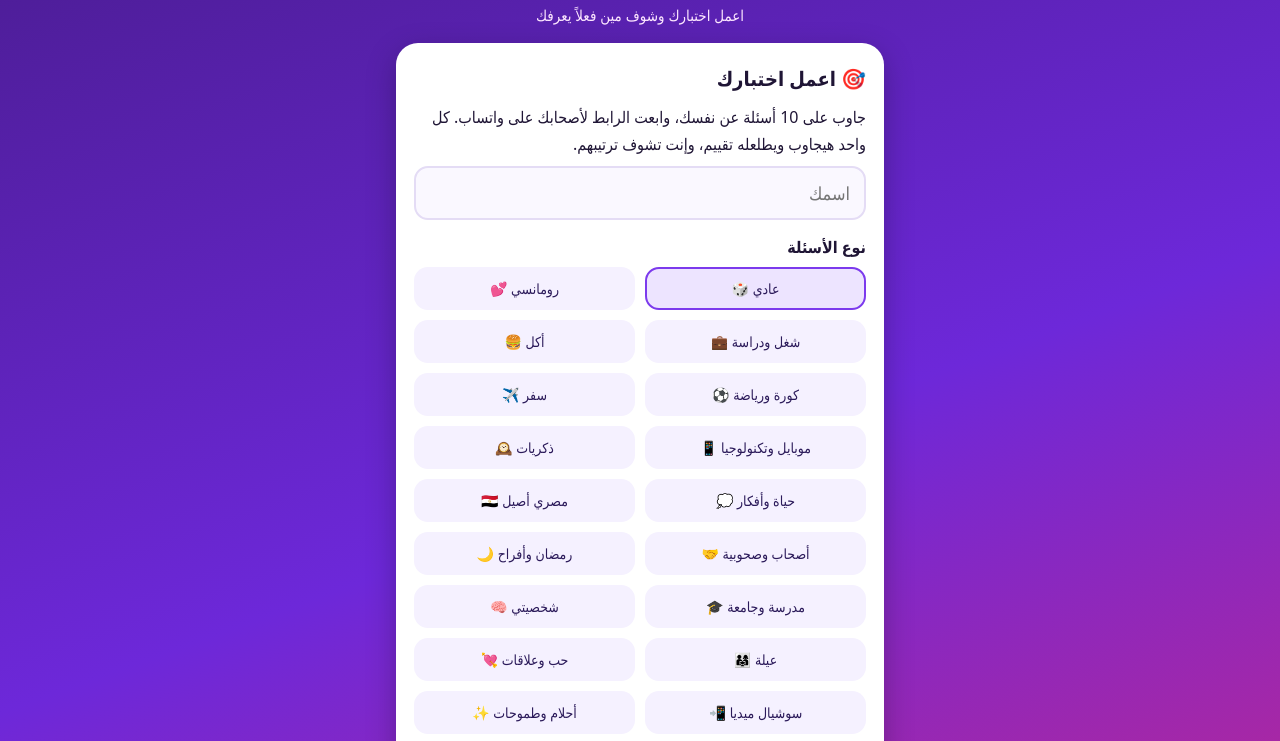
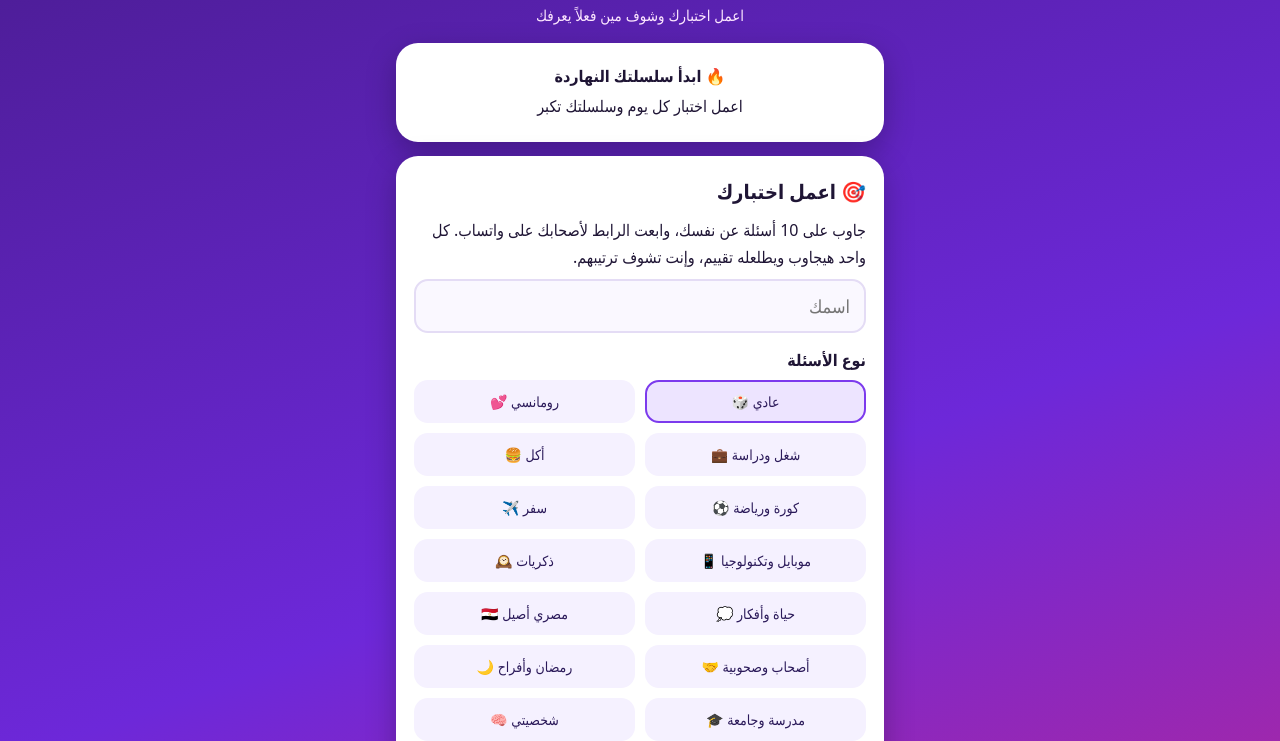
Before and after one commit to mohamedelsayed16399-bit/taarafni, a plain HTML site: page index.html in a window 1280 px wide. Shown: the part 59-800 px from the top of the page. Drawn offline with Linux system fonts and the light colour scheme.

Commit message:
Update index.html

```diff
--- a/index.html
+++ b/index.html
@@ -368,6 +368,10 @@ function applyDk(){document.body.classList.toggle("dk",DK);var b=document.getEle
 function toggleDk(){DK=!DK;try{localStorage.setItem("tf_dk",DK?"1":"0")}catch(e){}applyDk()}
 function toggleSnd(){SND=!SND;try{localStorage.setItem("tf_snd",SND?"1":"0")}catch(e){}var b=document.getElementById("snd");if(b)b.textContent=SND?"🔊":"🔇";toast(SND?"الصوت شغال":"الصوت مقفول")}
 function toast(t){var e=$("#toast");e.textContent=t;e.classList.add("on");setTimeout(function(){e.classList.remove("on")},1800)}
+function dkey(o){var t=new Date(Date.now()-(o||0)*864e5);return t.getFullYear()+"-"+(t.getMonth()+1)+"-"+t.getDate()}
+function streakNow(){var d=load(),st=d.st||{};if(st.l===dkey(0)||st.l===dkey(1))return st.n||0;return 0}
+function streakTouch(){var d=load(),st=d.st||{n:0};if(st.l===dkey(0))return;st.n=(st.l===dkey(1)?(st.n||0):0)+1;st.l=dkey(0);d.st=st;save(d)}
+function streakBadge(){var n=streakNow(),d=load(),done=d.st&&d.st.l===dkey(0);if(!n)return'<div class="card" style="text-align:center"><b>🔥 ابدأ سلسلتك النهاردة</b><p style="margin:6px 0 0">اعمل اختبار كل يوم وسلسلتك تكبر</p></div>';return'<div class="card" style="text-align:center"><b style="font-size:20px">🔥 '+n+(n>2?' أيام ورا بعض':' يوم')+'</b><p style="margin:6px 0 0">'+(done?'كده عملت اختبار النهاردة ✅ ارجع بكرة عشان متكسرش السلسلة':'اعمل اختبار النهاردة عشان السلسلة متتكسرش!')+'</p></div>'}
 function load(){try{return JSON.parse(localStorage.getItem(LS))||{}}catch(e){return{}}}
 function save(d){try{localStorage.setItem(LS,JSON.stringify(d))}catch(e){}}
 function base(){return location.origin+location.pathname}
@@ -404,7 +408,7 @@ function home(){
   var d=load(),mine=d.mine||[],h="";
   document.title="تعرفني قد إيه؟ | اختبر أصحابك";
   $("#tag").textContent="اعمل اختبارك وشوف مين فعلاً يعرفك";
-  h+='<div class="card"><h2>🎯 اعمل اختبارك</h2><p>جاوب على 10 أسئلة عن نفسك، وابعت الرابط لأصحابك على واتساب. كل واحد هيجاوب ويطلعله تقييم، وإنت تشوف ترتيبهم.</p><input type="text" id="nm" maxlength="30" placeholder="اسمك" autocomplete="off" value="'+esc(d.name||"")+'"><p style="margin:14px 0 4px;font-weight:700">نوع الأسئلة</p><div class="opts" id="pk" style="grid-template-columns:repeat(2,1fr);margin-top:6px"></div><label style="display:flex;gap:8px;align-items:center;margin-top:14px;font-size:16px"><input type="checkbox" id="dy" style="width:20px;height:20px"> 📅 اختبار النهارده (نفس الأسئلة لكل الناس)</label><p style="margin:14px 0 4px;font-weight:700">عدد الأسئلة</p><div class="opts" id="ln" style="grid-template-columns:repeat(2,1fr);margin-top:6px"></div><button class="btn" id="go">يلا نبدأ</button></div>';
+  h+=streakBadge();h+='<div class="card"><h2>🎯 اعمل اختبارك</h2><p>جاوب على 10 أسئلة عن نفسك، وابعت الرابط لأصحابك على واتساب. كل واحد هيجاوب ويطلعله تقييم، وإنت تشوف ترتيبهم.</p><input type="text" id="nm" maxlength="30" placeholder="اسمك" autocomplete="off" value="'+esc(d.name||"")+'"><p style="margin:14px 0 4px;font-weight:700">نوع الأسئلة</p><div class="opts" id="pk" style="grid-template-columns:repeat(2,1fr);margin-top:6px"></div><label style="display:flex;gap:8px;align-items:center;margin-top:14px;font-size:16px"><input type="checkbox" id="dy" style="width:20px;height:20px"> 📅 اختبار النهارده (نفس الأسئلة لكل الناس)</label><p style="margin:14px 0 4px;font-weight:700">عدد الأسئلة</p><div class="opts" id="ln" style="grid-template-columns:repeat(2,1fr);margin-top:6px"></div><button class="btn" id="go">يلا نبدأ</button></div>';
   if(d.att&&d.att.length){
     h+='<div class="card"><h2>🎮 جاوبت على</h2>';
     var tot=d.att.length,avgA=Math.round(d.att.reduce(function(m,a){return m+a.s/a.o},0)/tot*100);h+='<p class="small" style="margin:0 0 8px">📊 لعبت '+tot+' اختبار، متوسطك '+avgA+'%</p>';
@@ -423,7 +427,7 @@ function home(){
     h+='</div>';
   }
   app.innerHTML=h;
-  $("#go").onclick=function(){var n=$("#nm").value.trim();if(!n){toast("اكتب اسمك الأول");return}d=load();d.name=n;save(d);DAILY=$("#dy").checked;build(n)};
+  $("#go").onclick=function(){var n=$("#nm").value.trim();if(!n){toast("اكتب اسمك الأول");return}d=load();d.name=n;save(d);streakTouch();DAILY=$("#dy").checked;build(n)};
   PACKS.forEach(function(p,i){var b=document.createElement("button");b.className="opt"+(i===PK?" sel":"");b.style.cssText="padding:10px 4px;font-size:14px;text-align:center";b.textContent=p[0];b.onclick=function(){PK=i;[].forEach.call($("#pk").children,function(x,k){x.classList.toggle("sel",k===i)})};$("#pk").appendChild(b)});
   [[5,"سريع ⚡ 5"],[10,"10 أسئلة"],[15,"طويل 🐢 15"],[20,"ماراثون 🏃 20"]].forEach(function(p){var b=document.createElement("button");b.className="opt"+(p[0]===N?" sel":"");b.style.cssText="padding:10px 4px;font-size:14px;text-align:center";b.textContent=p[1];b.onclick=function(){N=p[0];[].forEach.call($("#ln").children,function(x){x.classList.toggle("sel",x===b)})};$("#ln").appendChild(b)});
   $("#nm").onkeydown=function(e){if(e.key==="Enter")$("#go").click()};
```
